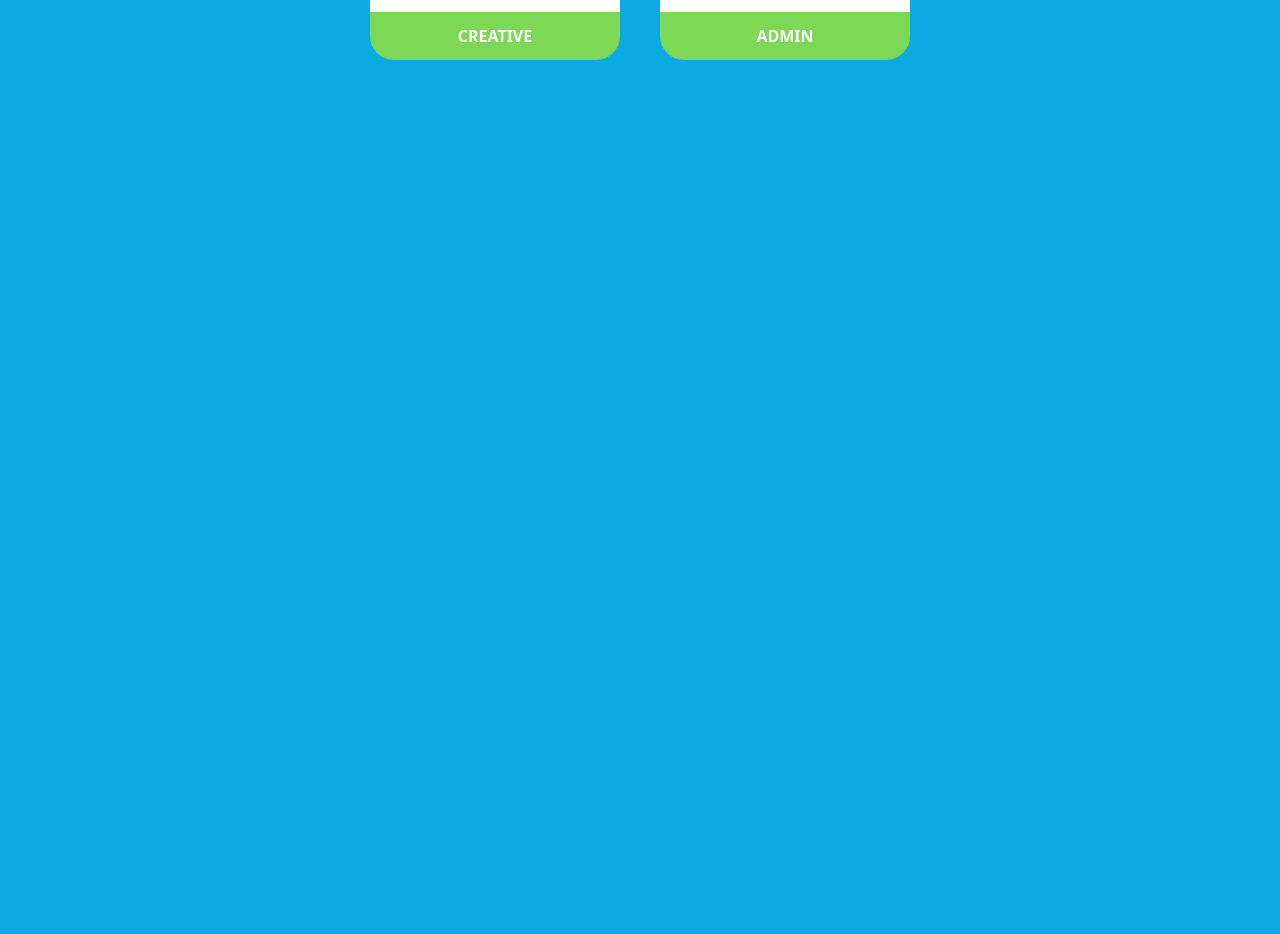
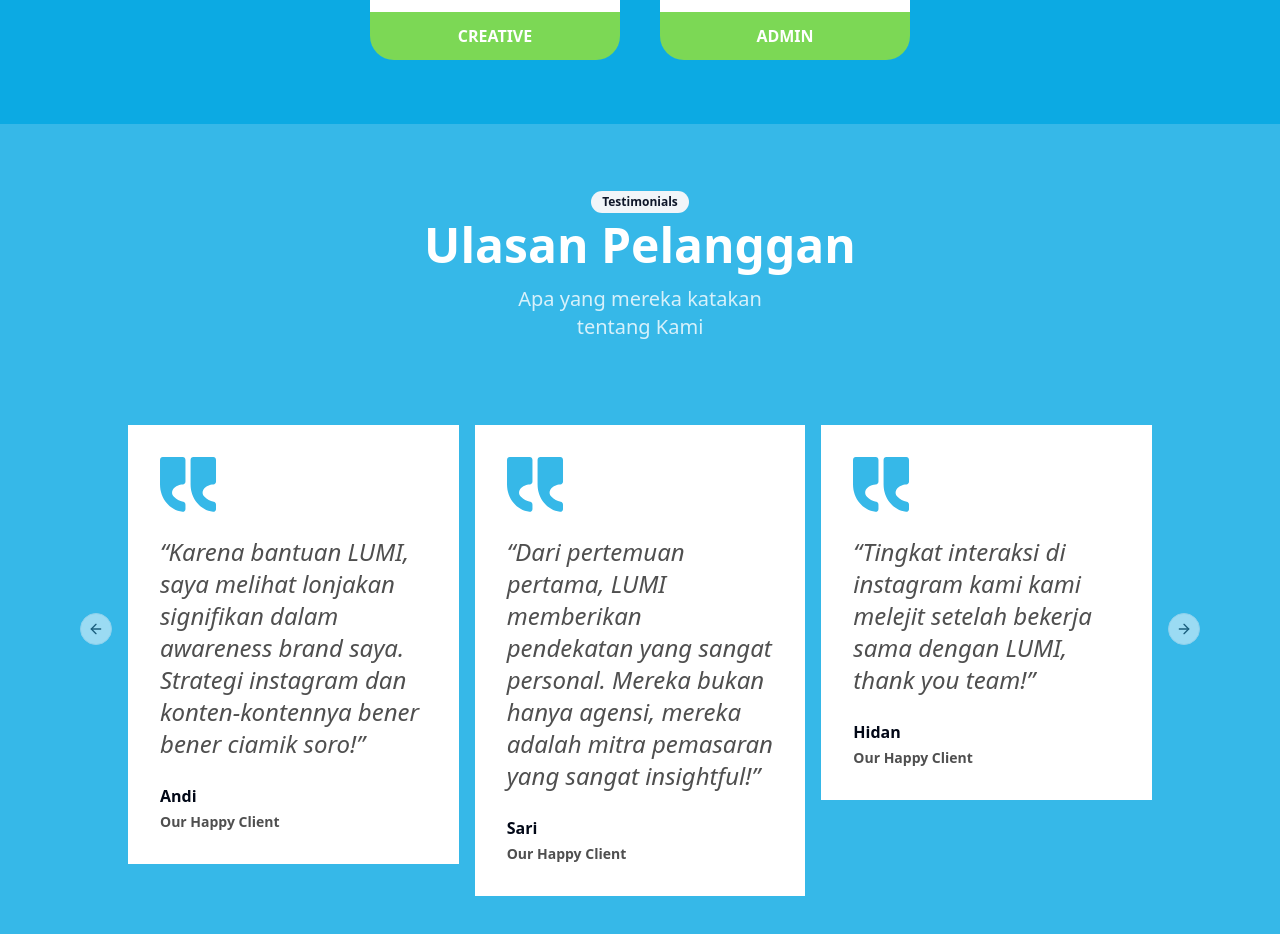
Before and after one commit to lumistudio-dev/lumistudio, a Next.js app: page / in a window 1280 px wide. Shown: the part 4740-5674 px from the top of the page. Before the commit the page ends 4864 px from the top, so only its background shows below. Built offline with nearby package versions, Linux system fonts and the light colour scheme.

Commit message:
Menambahkan Testimonial Section

```diff
--- a/app/page.tsx
+++ b/app/page.tsx
@@ -3,6 +3,7 @@
 import About from '@/components/about/About';
 import Portfolio from '@/components/portfolio/Portfolio';
 import Team from '@/components/team/Team';
+import Testimonial from '@/components/testimonial/Testimonial';
 import WhyUs from '@/components/why/WhyUs';
 
 export default function Home() {
@@ -14,6 +15,7 @@
       <WhyUs />
       <About />
       <Team />
+      <Testimonial />
     </div>
   );
 }
--- /dev/null
+++ b/components/testimonial/Testimonial.tsx
@@ -0,0 +1,115 @@
+'use client';
+
+import Image from 'next/image';
+import { Badge } from '../ui/badge';
+import {
+  Carousel,
+  CarouselContent,
+  CarouselItem,
+  CarouselNext,
+  CarouselPrevious,
+} from '../ui/carousel';
+
+function Testimonial() {
+  return (
+    <div className='bg-[#36B8E8]'>
+      <div className='container py-16'>
+        <div className='flex flex-col items-center mb-5'>
+          <div className='mb-2'>
+            <Badge variant='secondary'>Testimonials</Badge>
+          </div>
+          <div className='text-5xl text-white text-center font-bold mb-4'>
+            Ulasan Pelanggan
+          </div>
+          <p className='text-center text-xl text-white/80'>
+            Apa yang mereka katakan
+            <br />
+            tentang Kami
+          </p>
+        </div>
+        <div className='mx-12'>
+          <Carousel
+            opts={{
+              align: 'start',
+              loop: true,
+            }}
+          >
+            <CarouselContent className='-ml-4 pt-16'>
+              <CarouselItem className='md:basis-1/2 lg:basis-1/3 pl-4'>
+                <div className='bg-white py-8 px-8'>
+                  <Image
+                    src='/assets/quote.svg'
+                    alt='icon'
+                    width={200}
+                    height={200}
+                    className='w-10 h-10 md:w-[57px] md:h-[55px]'
+                  />
+                  <p className='text-lg md:text-2xl my-6 italic text-[#4F4F4F]'>
+                    “Karena bantuan LUMI, saya melihat lonjakan signifikan dalam
+                    awareness brand saya. Strategi instagram dan
+                    konten-kontennya bener bener ciamik soro!”
+                  </p>
+                  <div>
+                    <div className='text-base font-bold'>Andi</div>
+                    <div className='text-sm text-[#4F4F4F] font-semibold mt-1'>
+                      Our Happy Client
+                    </div>
+                  </div>
+                </div>
+              </CarouselItem>
+
+              <CarouselItem className='md:basis-1/2 lg:basis-1/3 pl-4'>
+                <div className='bg-white py-8 px-8'>
+                  <Image
+                    src='/assets/quote.svg'
+                    alt='icon'
+                    width={200}
+                    height={200}
+                    className='w-10 h-10 md:w-[57px] md:h-[55px]'
+                  />
+                  <p className='text-lg md:text-2xl my-6 italic text-[#4F4F4F]'>
+                    “Dari pertemuan pertama, LUMI memberikan pendekatan yang
+                    sangat personal. Mereka bukan hanya agensi, mereka adalah
+                    mitra pemasaran yang sangat insightful!”
+                  </p>
+                  <div>
+                    <div className='text-base font-bold'>Sari</div>
+                    <div className='text-sm text-[#4F4F4F] font-semibold mt-1'>
+                      Our Happy Client
+                    </div>
+                  </div>
+                </div>
+              </CarouselItem>
+
+              <CarouselItem className='md:basis-1/2 lg:basis-1/3 pl-4'>
+                <div className='bg-white py-8 px-8'>
+                  <Image
+                    src='/assets/quote.svg'
+                    alt='icon'
+                    width={200}
+                    height={200}
+                    className='w-10 h-10 md:w-[57px] md:h-[55px]'
+                  />
+                  <p className='text-lg md:text-2xl my-6 italic text-[#4F4F4F]'>
+                    “Tingkat interaksi di instagram kami kami melejit setelah
+                    bekerja sama dengan LUMI, thank you team!”
+                  </p>
+                  <div>
+                    <div className='text-base font-bold'>Hidan</div>
+                    <div className='text-sm text-[#4F4F4F] font-semibold mt-1'>
+                      Our Happy Client
+                    </div>
+                  </div>
+                </div>
+              </CarouselItem>
+            </CarouselContent>
+            <CarouselPrevious />
+            <CarouselNext />
+          </Carousel>
+        </div>
+      </div>
+    </div>
+  );
+}
+
+export default Testimonial;
```
Also changed, not shown: public/assets/quote.svg (added).
